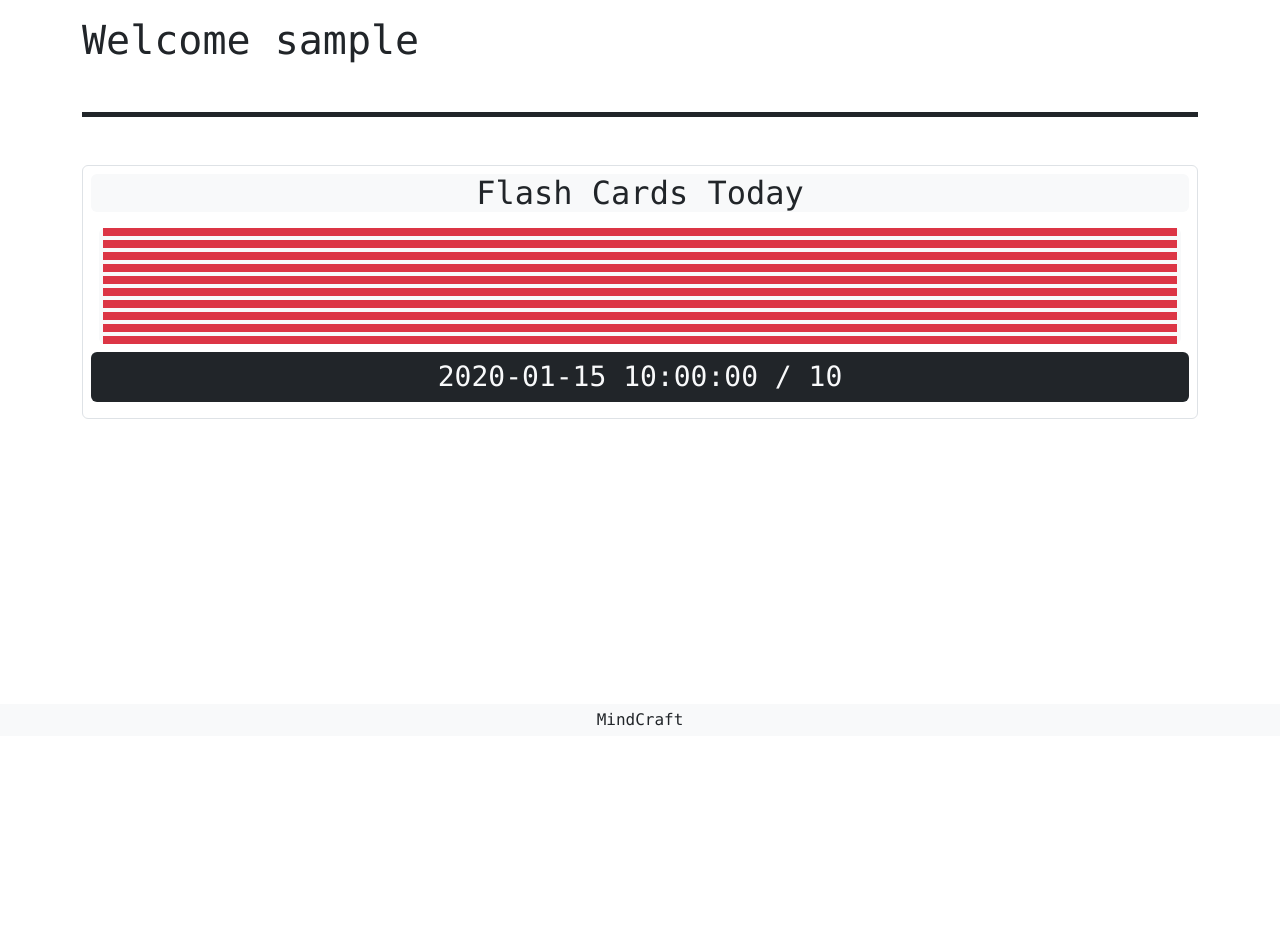
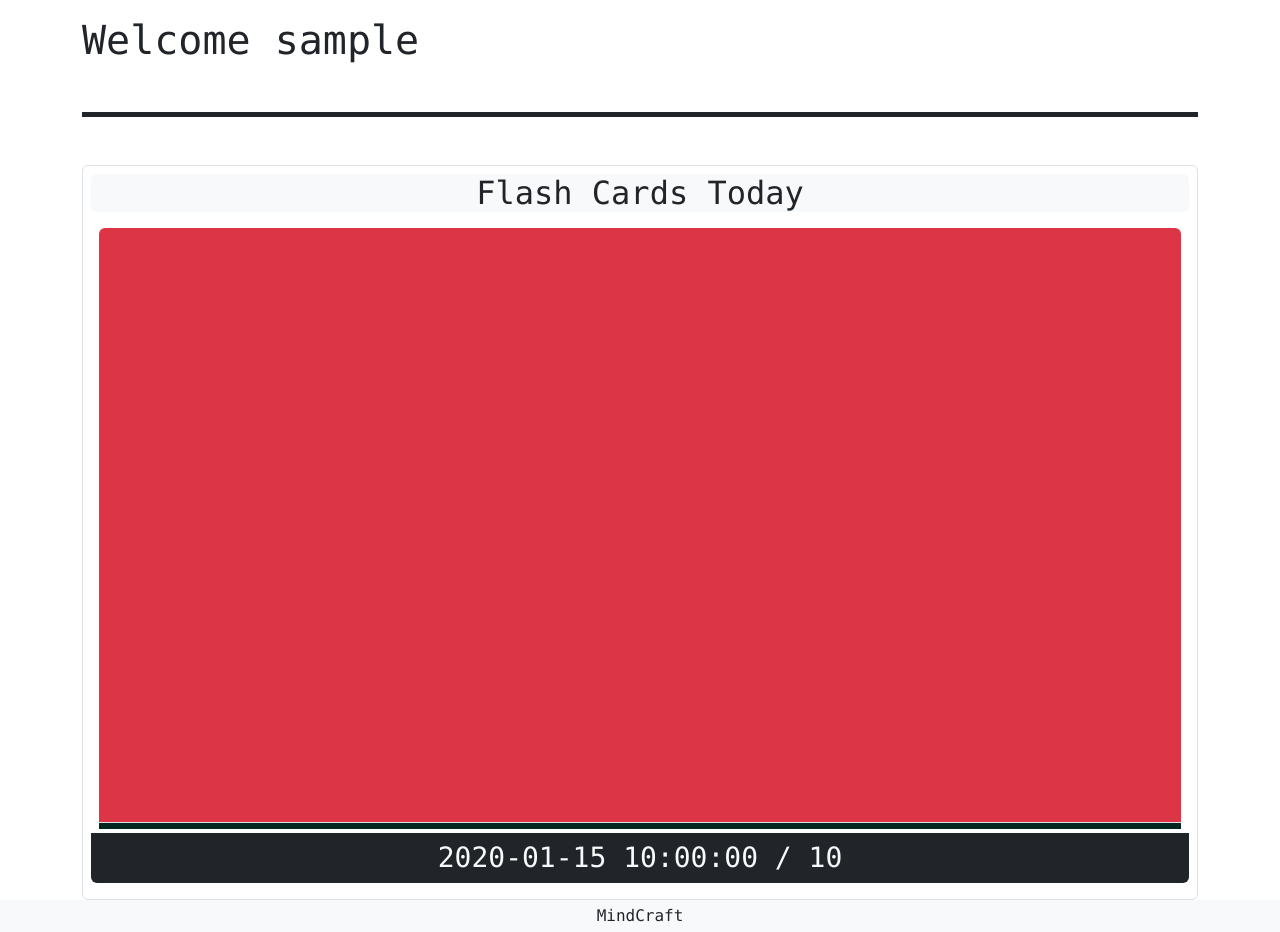
Before and after one commit to hub-mm/mindCRAFT, a Flask app: template app/templates/user_home.html in a window 1280 px wide. Shown: the part 64-996 px from the top of the page. Before the commit the page ends 790 px from the top, so only its background shows below. Run offline with Flask 3, Linux system fonts and the light colour scheme; a user stored in the database is signed in; tables that the repository leaves empty hold one stand-in row (values such as "Sample post"); the template is opened without the code that fills it: most values are stand-ins (such as "Sample title", 1, 10 or a date in 2020).

Commit message:
Rework style of completed cards bar

```diff
--- a/app/templates/user_home.html
+++ b/app/templates/user_home.html
@@ -1,19 +1,24 @@
 {% extends "base.html" %}
 
 {% block content %}
+{% set total_cards = 100 %}
+{% set size = 'all_cards_med' %}
 <h1 class="border-bottom border-dark border-5 pb-5 mb-5">Welcome {{ current_user.username }}</h1>
 <div class="border rounded p-2">
     <h2 class="bg-light text-center rounded mb-3">Flash Cards Today</h2>
-    <div class="bg-light rounded mh-100 m-2">
-        {% for i in range(cards_info.cards_total)|reverse %}
-            {% if i < cards_info.cards_today %}
-                <div class="bg-success p-1 m-1"></div>
+    <div class="bg-light rounded mh-100 my-1 mx-2">
+        {% for i in range(total_cards)|reverse %}
+            {% if i < cards_info.cards_percent_complete %}
+                {% set rounded = 'rounded-top' if i == total_cards - 1 else '' %}
+                {% set top = 'border-top' if i == cards_info.cards_percent_complete - 1 else '' %}
+                <div class="green_background {{ size }} {{ rounded }} {{ top }}"></div>
             {% else %}
-                <div class="bg-danger p-1 m-1"></div>
+                {% set rounded = 'rounded-top' if i == total_cards - 1 else '' %}
+                <div class="bg-danger {{ size }} {{ rounded }}"></div>
             {% endif %}
         {% endfor %}
     </div>
-    <h3 class="text-light text-center bg-dark rounded p-2">
+    <h3 class="text-light text-center bg-dark rounded-bottom p-2">
         {{ cards_info.cards_today }} / {{ cards_info.cards_total }}
     </h3>
 </div>
```
